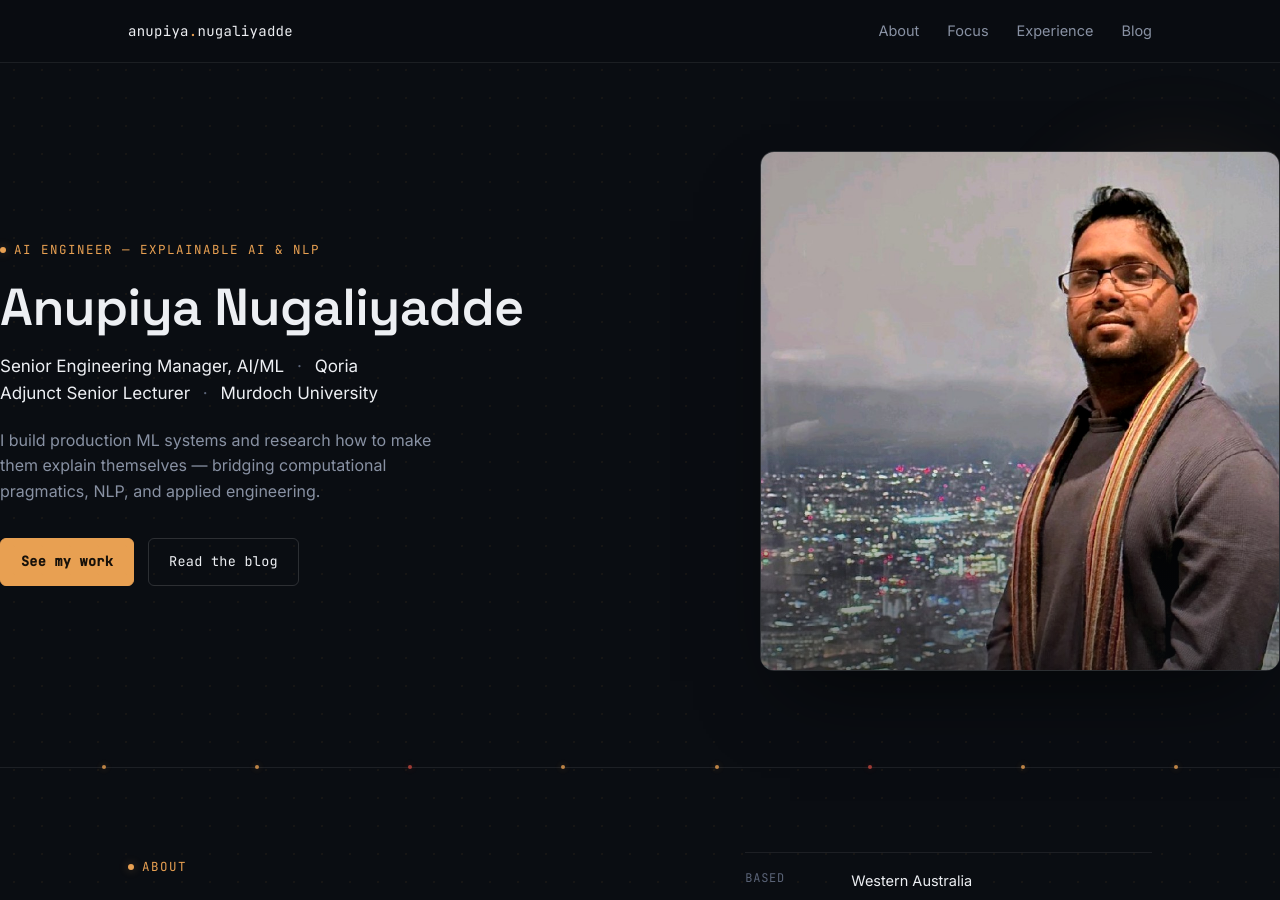
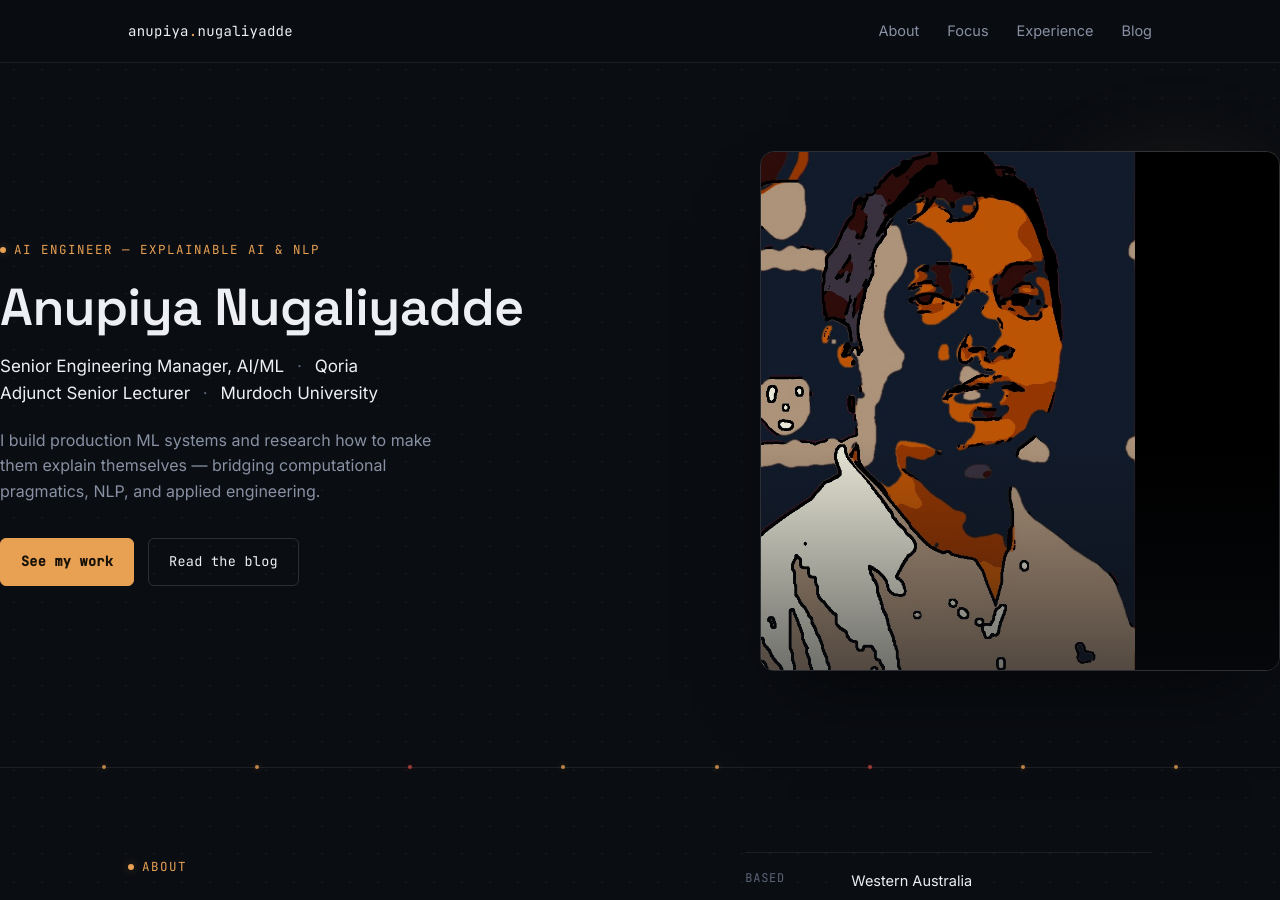
Before and after one commit to anupiyan/anupiyan.github.io, a Jekyll site: the page built from index.html, in a window 1280 px wide and 900 px high. Built offline with Jekyll 4.4.1, drawn with Linux system fonts in a browser that asks for light colours.

Commit message:
Update index.html

```diff
--- a/index.html
+++ b/index.html
@@ -19,7 +19,7 @@ title: Home
     <div class="hero-photo">
       <div class="glow"></div>
       <div class="frame">
-        <img src="{{ '/assets/img/profile.jpg' | relative_url }}" alt="Portrait of Anupiya Nugaliyadde">
+        <img src="{{ '/assets/img/avatar1.jpg' | relative_url }}" alt="Portrait of Anupiya Nugaliyadde">
       </div>
     </div>
   </div>
```
